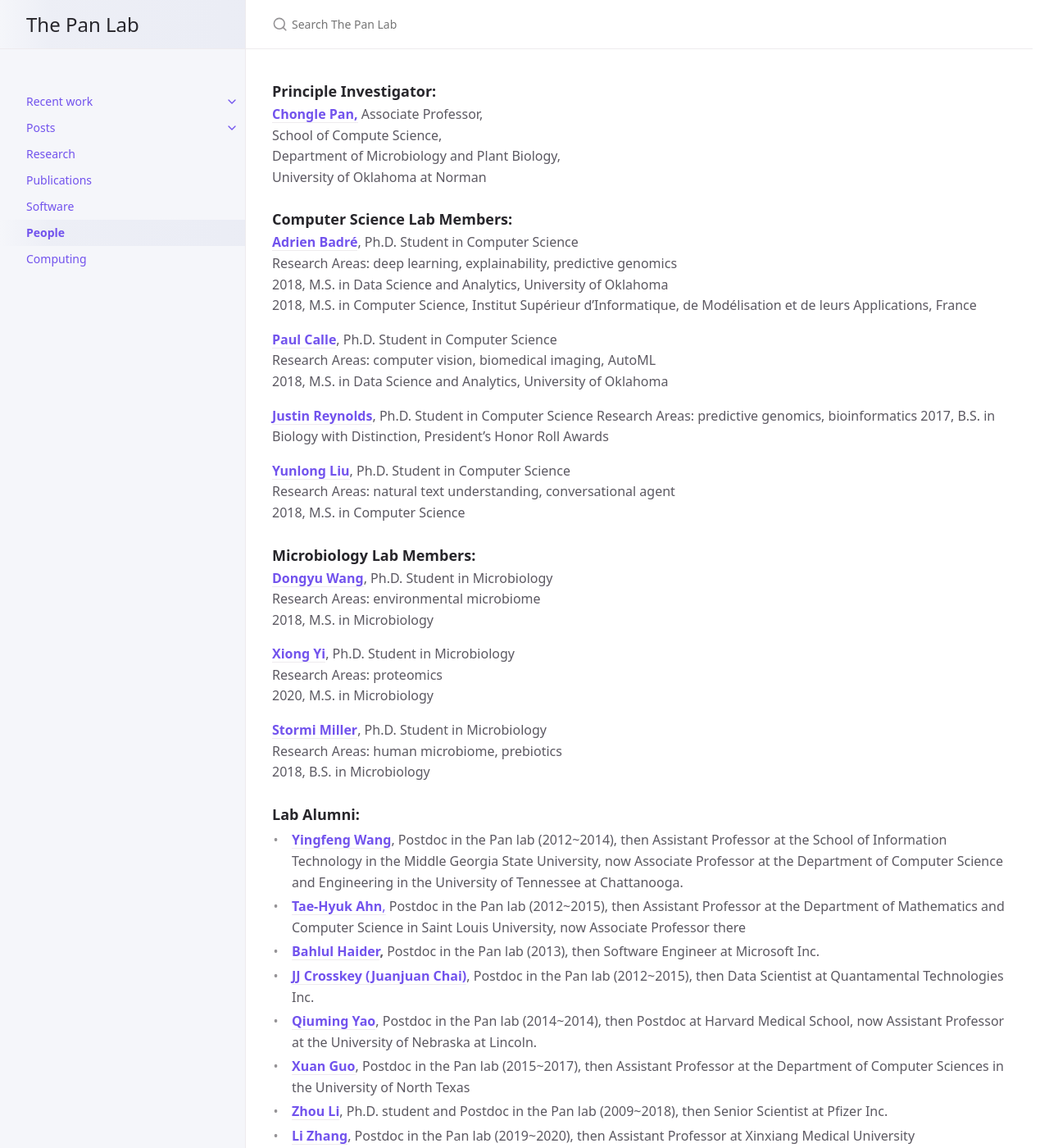
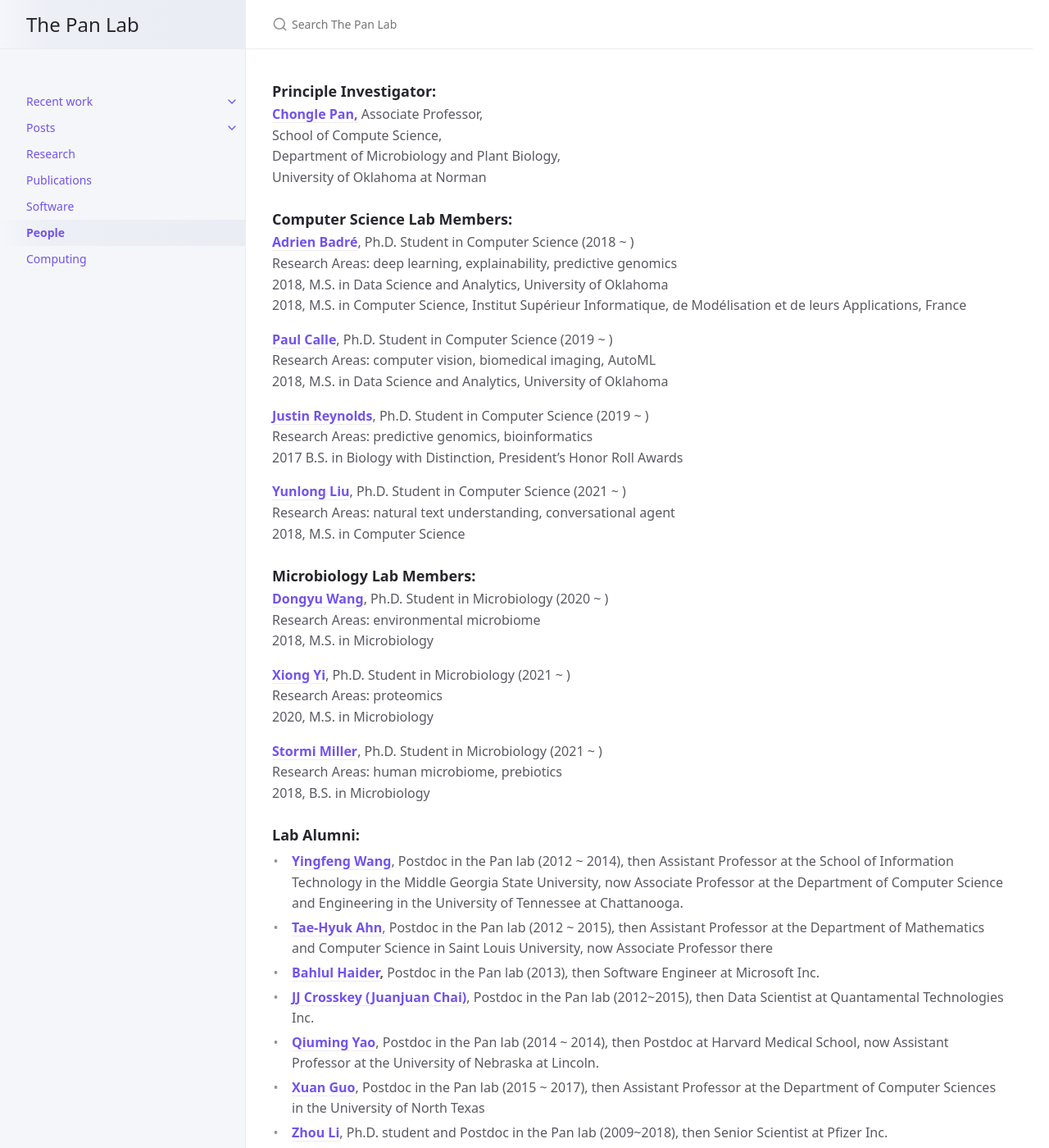
Before and after one commit to thepanlab/thepanlab.github.io, a Jekyll site: the page built from docs/people.md, in a window 1280 px wide and 1400 px high. Shown: the whole window at 82% size. Built offline with Jekyll 4.4.1, drawn with Linux system fonts in a browser that asks for light colours; some of the changed text lies outside the part shown.

Commit message:
Update people.md

```diff
--- a/docs/people.md
+++ b/docs/people.md
@@ -13,44 +13,44 @@
 
 ### **Computer Science Lab Members:**
 
-[**Adrien Badré**](https://github.com/adbadre), Ph.D. Student in Computer Science
+[**Adrien Badré**](https://github.com/adbadre), Ph.D. Student in Computer Science (2018 ~ )
 Research Areas: deep learning, explainability, predictive genomics
 2018, M.S. in Data Science and Analytics, University of Oklahoma
-2018, M.S. in Computer Science,&nbsp;Institut Supérieur d&#8217;Informatique, de Modélisation et de leurs Applications, France
+2018, M.S. in Computer Science, Institut Supérieur Informatique, de Modélisation et de leurs Applications, France
 
-[**Paul Calle**](https://github.com/pcallec), Ph.D. Student in Computer Science
+[**Paul Calle**](https://github.com/pcallec), Ph.D. Student in Computer Science (2019 ~ )
 Research Areas: computer vision, biomedical imaging, AutoML
 2018, M.S. in Data Science and Analytics, University of Oklahoma
 
-[**Justin Reynolds**](https://github.com/jcreyn), Ph.D. Student in Computer Science
+[**Justin Reynolds**](https://github.com/jcreyn), Ph.D. Student in Computer Science (2019 ~ )
 Research Areas: predictive genomics, bioinformatics
-2017, B.S. in Biology with Distinction, President&#8217;s Honor Roll Awards
+2017 B.S. in Biology with Distinction, President's Honor Roll Awards
 
-[**Yunlong Liu**](https://github.com/Alex-ylliu), Ph.D. Student in Computer Science
+[**Yunlong Liu**](https://github.com/Alex-ylliu), Ph.D. Student in Computer Science (2021 ~ )
 Research Areas: natural text understanding, conversational agent
 2018, M.S. in Computer Science
 
 ### **Microbiology Lab Members:**
 
-[**Dongyu Wang**](https://github.com/dywang0323), Ph.D. Student in Microbiology
+[**Dongyu Wang**](https://github.com/dywang0323), Ph.D. Student in Microbiology (2020 ~ )
 Research Areas: environmental microbiome
 2018, M.S. in Microbiology
 
-[**Xiong Yi**](https://github.com/thepanlab), Ph.D. Student in Microbiology
+[**Xiong Yi**](https://github.com/thepanlab), Ph.D. Student in Microbiology (2021 ~ )
 Research Areas: proteomics
 2020, M.S. in Microbiology
 
-[**Stormi Miller**](https://github.com/thepanlab), Ph.D. Student in Microbiology
+[**Stormi Miller**](https://github.com/thepanlab), Ph.D. Student in Microbiology (2021 ~ )
 Research Areas: human microbiome, prebiotics
 2018, B.S. in Microbiology
 
 ### **Lab Alumni:**
 
-  * [**Yingfeng Wang**](http://www.yingfengwang.org/), Postdoc in the Pan lab (2012~2014), then Assistant Professor at the School of Information Technology in the Middle Georgia State University, now Associate Professor at the Department of Computer Science and Engineering in the University of Tennessee at Chattanooga.
-  * [**Tae-Hyuk Ahn**,](http://cs.slu.edu/people/ahnt) Postdoc in the Pan lab (2012~2015), then Assistant Professor at the Department of Mathematics and Computer Science in Saint Louis University, now Associate Professor there
+  * [**Yingfeng Wang**](http://www.yingfengwang.org/), Postdoc in the Pan lab (2012 ~ 2014), then Assistant Professor at the School of Information Technology in the Middle Georgia State University, now Associate Professor at the Department of Computer Science and Engineering in the University of Tennessee at Chattanooga.
+  * [**Tae-Hyuk Ahn**,](http://cs.slu.edu/people/ahnt) Postdoc in the Pan lab (2012 ~ 2015), then Assistant Professor at the Department of Mathematics and Computer Science in Saint Louis University, now Associate Professor there
   * [**Bahlul Haider**](https://www.linkedin.com/in/bahlulhaider)**,** Postdoc in the Pan lab (2013), then Software Engineer at Microsoft Inc.
   * [**JJ Crosskey (Juanjuan Chai)**](https://www.linkedin.com/in/jjcrosskey), Postdoc in the Pan lab (2012~2015), then Data Scientist at Quantamental Technologies Inc.
-  * [**Qiuming Yao**](https://www.linkedin.com/in/qiuming-yao-76005438), Postdoc in the Pan lab (2014~2014), then Postdoc at Harvard Medical School, now Assistant Professor at the University of Nebraska at Lincoln.
-  * [**Xuan Guo**](https://www.linkedin.com/in/xuan-guo-7b590886), Postdoc in the Pan lab (2015~2017), then Assistant Professor at the Department of Computer Sciences in the University of North Texas
+  * [**Qiuming Yao**](https://www.linkedin.com/in/qiuming-yao-76005438), Postdoc in the Pan lab (2014 ~ 2014), then Postdoc at Harvard Medical School, now Assistant Professor at the University of Nebraska at Lincoln.
+  * [**Xuan Guo**](https://www.linkedin.com/in/xuan-guo-7b590886), Postdoc in the Pan lab (2015 ~ 2017), then Assistant Professor at the Department of Computer Sciences in the University of North Texas
   * [**Zhou Li**](https://scholar.google.com/citations?hl=en&user=-IOfp1gAAAAJ&view_op=list_works&sortby=pubdate), Ph.D. student and Postdoc in the Pan lab (2009~2018), then Senior Scientist at Pfizer Inc.
-  * [**Li Zhang**](https://github.com/lizhang12), Postdoc in the Pan lab (2019~2020), then Assistant Professor at Xinxiang Medical University
+  * [**Li Zhang**](https://github.com/lizhang12), Postdoc in the Pan lab (2019 ~ 2020), then Assistant Professor at Xinxiang Medical University
```
